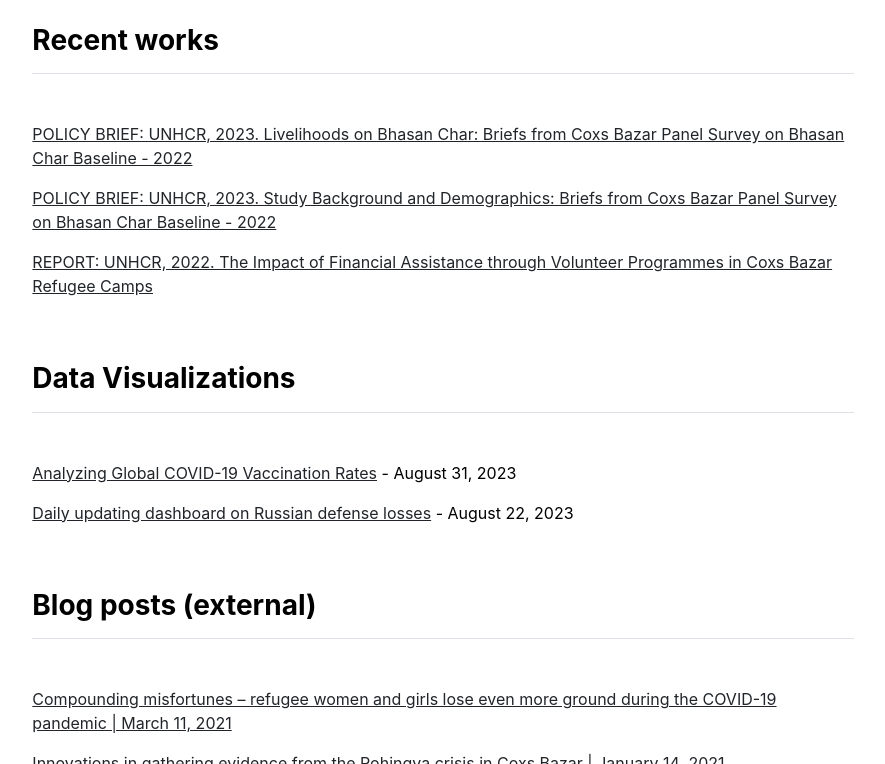
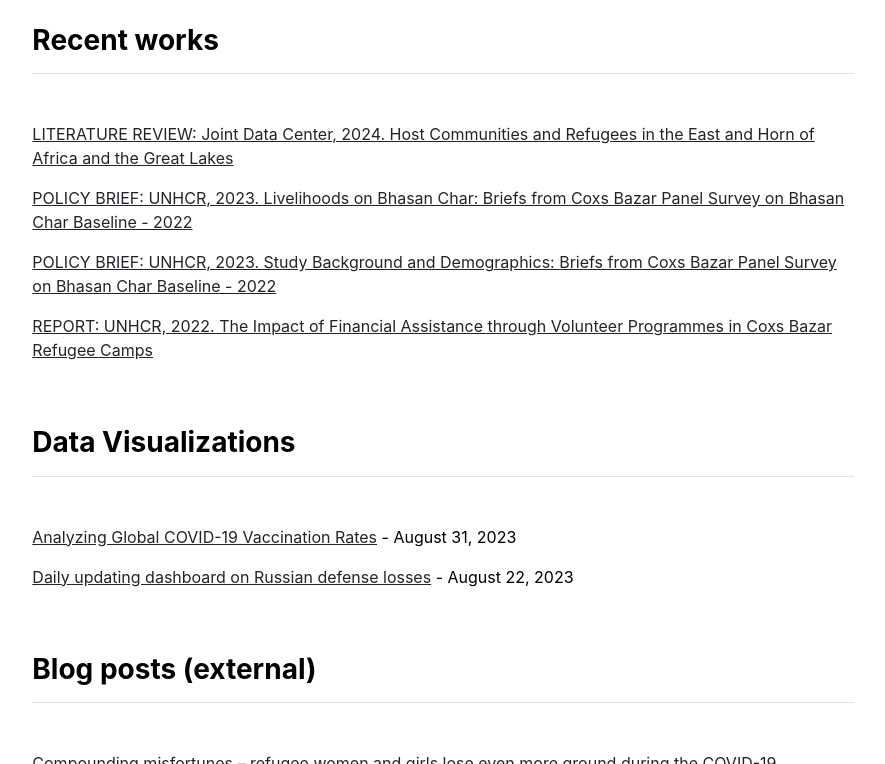
Before and after one commit to masud90/masud90.github.io, a Jekyll site: the page built from index.md, in a window 1280 px wide and 900 px high, scrolled down 1283 px, cut to the strip 136-900 px from the top of the window. Shown: the whole strip, without its empty margins (197-1082 px from the left). Built offline with Jekyll 4.4.1, drawn with Linux system fonts in a browser that asks for light colours.

Commit message:
Update publications
Added JDC literature review

```diff
--- a/_data/publications.yml
+++ b/_data/publications.yml
@@ -1,9 +1,11 @@
 featured:
+- {name: 'LITERATURE REVIEW: Joint Data Center, 2024. Host Communities and Refugees in the East and Horn of Africa and the Great Lakes ', url: 'https://www.jointdatacenter.org/host-community-impact-and-refugee-opportunities-in-the-east-and-horn-of-africa-and-the-great-lakes/'}
 - {name: 'POLICY BRIEF: UNHCR, 2023. Livelihoods on Bhasan Char: Briefs from Coxs Bazar Panel Survey on Bhasan Char Baseline - 2022 ', url: 'https://data2.unhcr.org/en/documents/details/102924'}
 - {name: 'POLICY BRIEF: UNHCR, 2023. Study Background and Demographics: Briefs from Coxs Bazar Panel Survey on Bhasan Char Baseline - 2022 ', url: 'https://data2.unhcr.org/en/documents/details/102923'}
 - {name: 'REPORT: UNHCR, 2022. The Impact of Financial Assistance through Volunteer Programmes in Coxs Bazar Refugee Camps', url: 'https://data.unhcr.org/en/documents/details/93863'}
 
 index:
+- {name: 'LITERATURE REVIEW: Joint Data Center, 2024. Host Communities and Refugees in the East and Horn of Africa and the Great Lakes ', url: 'https://www.jointdatacenter.org/host-community-impact-and-refugee-opportunities-in-the-east-and-horn-of-africa-and-the-great-lakes/'}
 - {name: 'POLICY BRIEF: UNHCR, 2023. Livelihoods on Bhasan Char: Briefs from Coxs Bazar Panel Survey on Bhasan Char Baseline - 2022 ', url: 'https://data2.unhcr.org/en/documents/details/102924'}
 - {name: 'POLICY BRIEF: UNHCR, 2023. Study Background and Demographics: Briefs from Coxs Bazar Panel Survey on Bhasan Char Baseline - 2022 ', url: 'https://data2.unhcr.org/en/documents/details/102923'}
 - {name: 'REPORT: UNHCR, 2022. The Impact of Financial Assistance through Volunteer Programmes in Coxs Bazar Refugee Camps', url: 'https://data.unhcr.org/en/documents/details/93863'}
```
